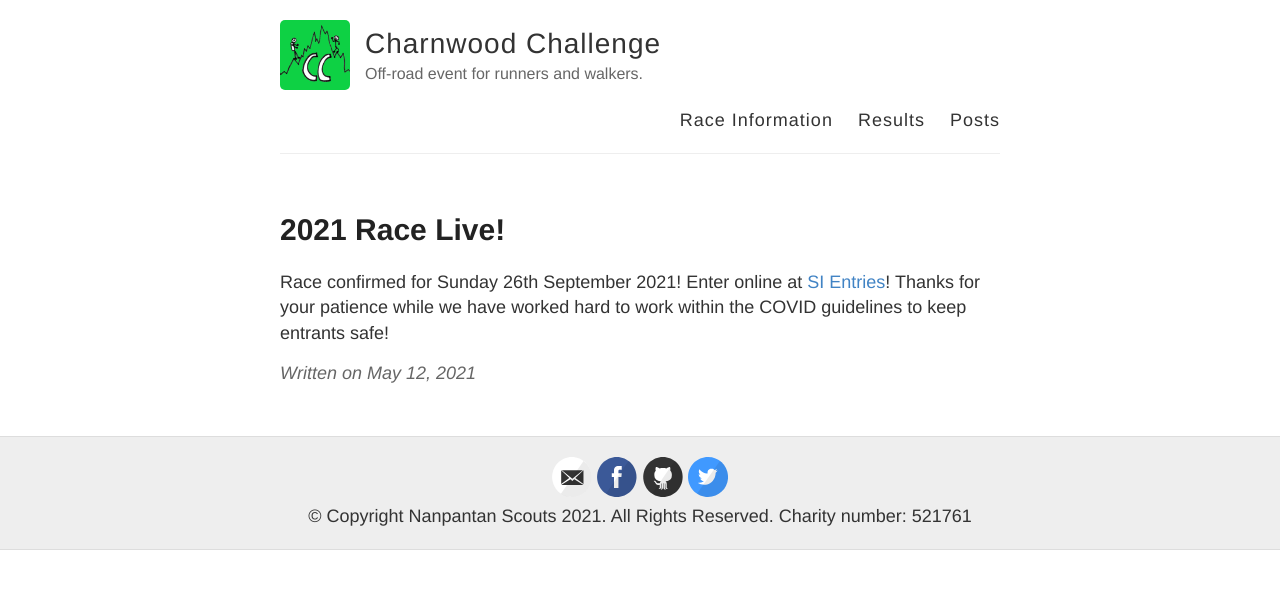
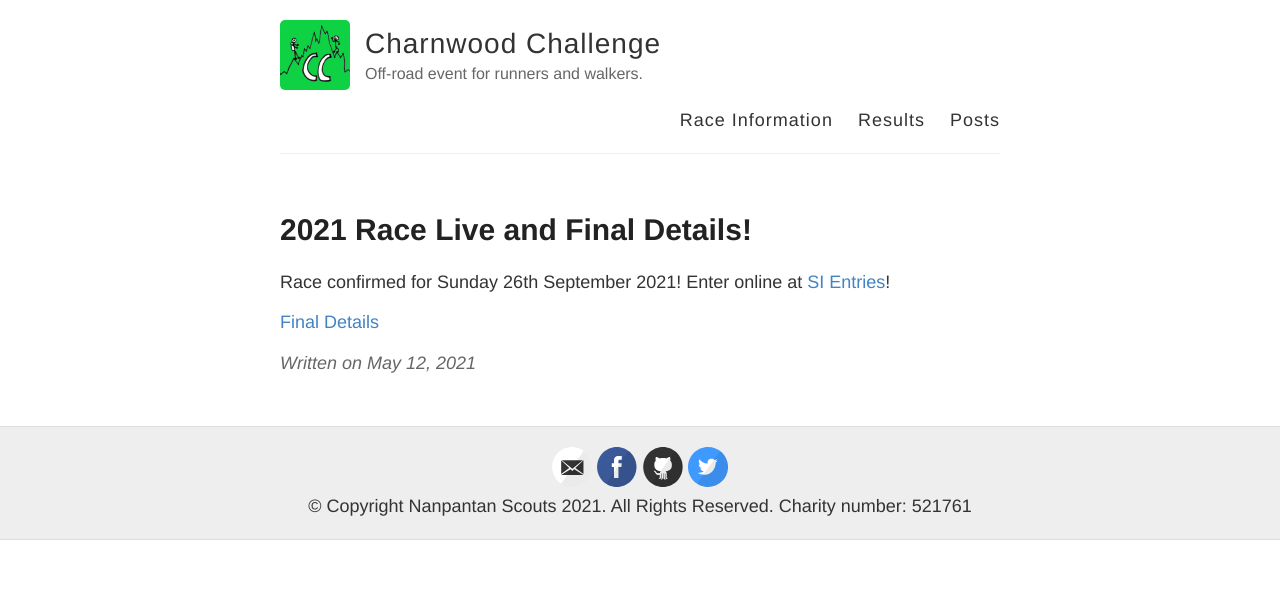
Before and after one commit to Charnwood-Challenge/Charnwood-Challenge.github.io, a Jekyll site: the page built from _posts/2021-05-12-Update-2021.md, in a window 1280 px wide. Shown: the top 589 px of the page. Built offline with Jekyll 4.4.1, drawn with Linux system fonts in a browser that asks for light colours.

Commit message:
Update 2021-05-12-Update-2021.md

```diff
--- a/_posts/2021-05-12-Update-2021.md
+++ b/_posts/2021-05-12-Update-2021.md
@@ -1,8 +1,9 @@
 ---
 layout: post
-title: 2021 Race Live!
+title: 2021 Race Live and Final Details!
 ---
 
 Race confirmed for Sunday 26th September 2021!
 Enter online at [SI Entries](https://www.sientries.co.uk/event.php?event_id=8358)!
-Thanks for your patience while we have worked hard to work within the COVID guidelines to keep entrants safe!
+
+[Final Details](https://charnwoodchallenge.me/Leaflet/ChCh2021_Final_Details.pdf)
```
